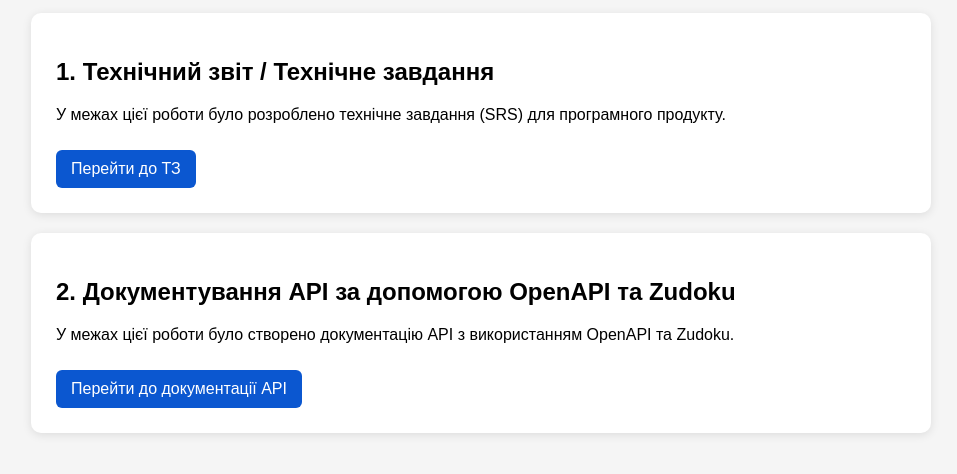
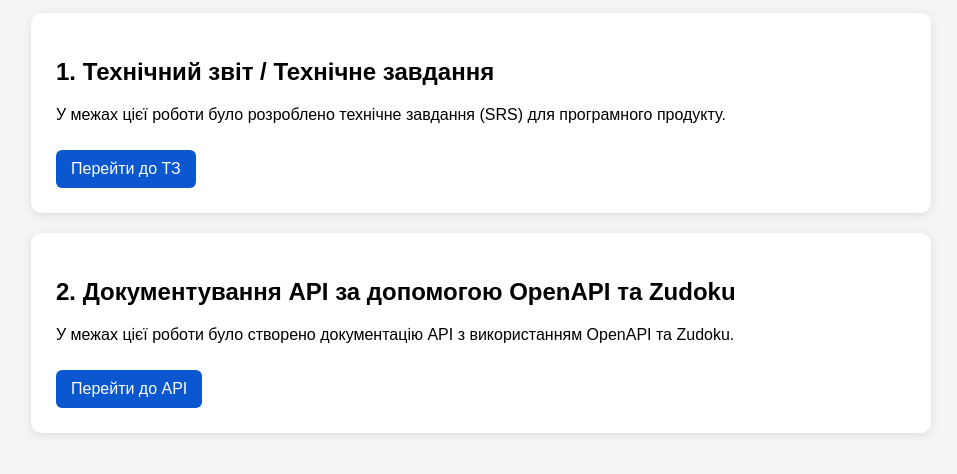
Before and after one commit to WildError/blog-platform-api, a plain HTML site: page docs/index.html in a window 1280 px wide. Shown: the part 142-616 px from the top of the page, without its empty margins (159-1116 px from the left). Drawn offline with Linux system fonts and the light colour scheme.

Commit message:
Update index.html

```diff
--- a/docs/index.html
+++ b/docs/index.html
@@ -50,7 +50,7 @@
   <p>
     У межах цієї роботи було створено документацію API з використанням OpenAPI та Zudoku.
   </p>
-  <a href="docs/index.html">Перейти до документації API</a>
+  <a href="/blog-platform-api/introduction">Перейти до API</a>
 </div>
 
 </body>
```
